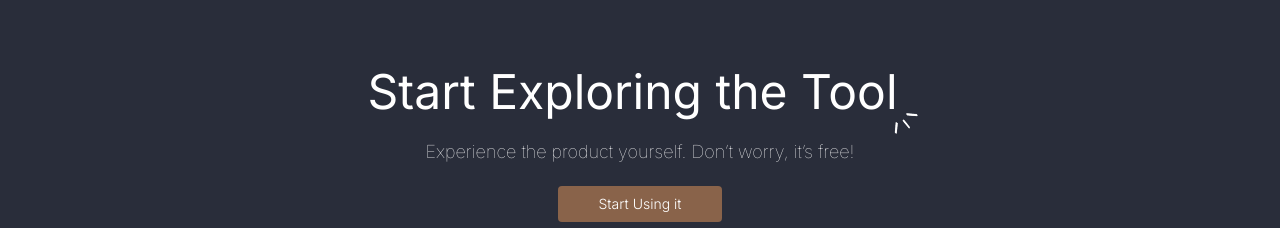
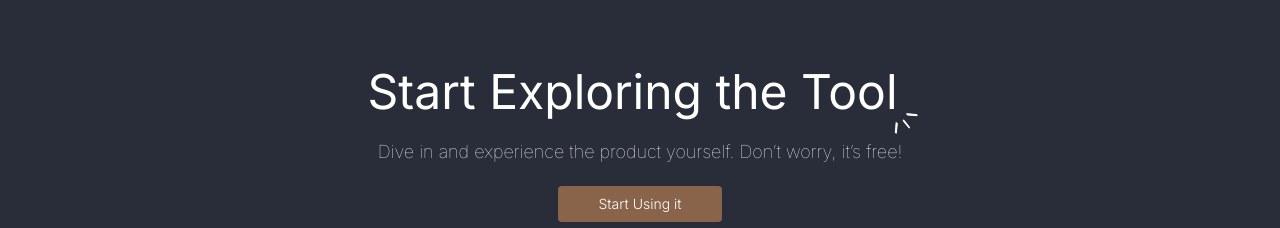
Before and after one commit to jjose14-Jacob-Jose/getSummaryHoldings, a Next.js app: page /about in a window 1280 px wide. Shown: the part 3780-4008 px from the top of the page. Built offline with nearby package versions, Linux system fonts and the light colour scheme.

Commit message:
SCG-116: Updated the sentence.

```diff
--- a/src/components/static/home/CheckoutTheProductSection.jsx
+++ b/src/components/static/home/CheckoutTheProductSection.jsx
@@ -47,7 +47,7 @@ export default function CheckoutTheProductSection() {
           viewport={{ once: true }}
           className={`${styles.paraTwo} flex mx-auto justify-center mt-5 tablet:mt-2 lg:mt-0`}
         >
-          Experience the product yourself. Don’t worry, it’s free!
+          Dive in and experience the product yourself. Don’t worry, it’s free!
         </motion.p>
         <div className="flex gap-4 mt-5 justify-center">
           <MotionLink
```
